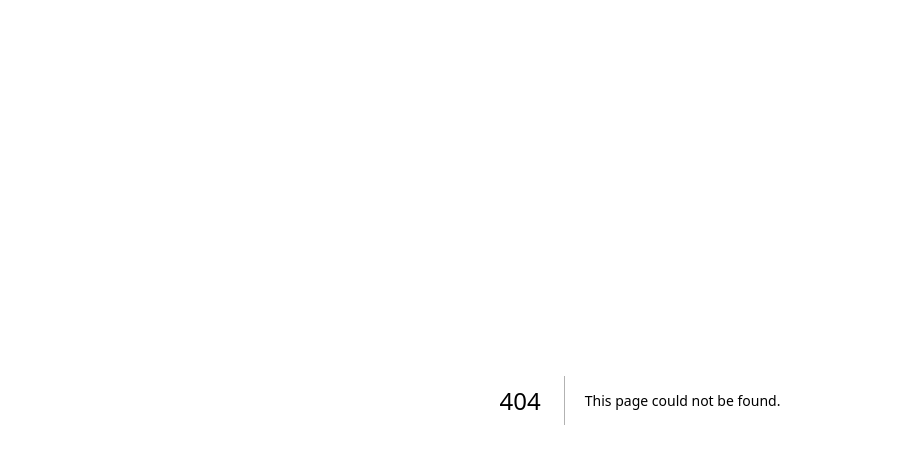
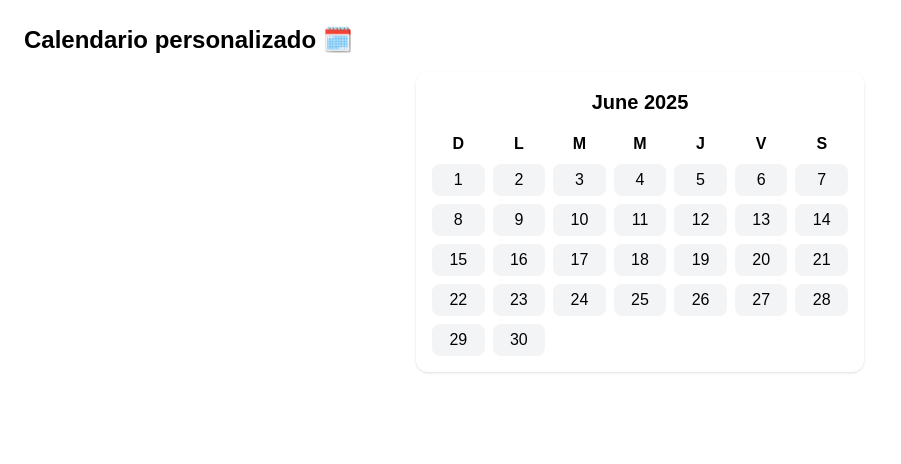
Before and after one commit to koriand-33/Lifesync, a Next.js app: page /calendar in a window 1280 px wide. Before the commit this address had no page. Shown: the top 464 px of the page, without its empty margins (0-901 px from the left). Built offline with nearby package versions, Linux system fonts and the light colour scheme.

Commit message:
Conexión a Google Calendar

```diff
--- /dev/null
+++ b/src/app/calendar/page.jsx
@@ -0,0 +1,12 @@
+'use client';
+
+import MyCalendar from '@/component/calendar/MyCalendar';
+
+export default function CalendarPage() {
+  return (
+    <div className="p-6">
+      <h1 className="text-2xl font-bold mb-4">Calendario personalizado 🗓️</h1>
+      <MyCalendar />
+    </div>
+  );
+}
--- /dev/null
+++ b/src/component/calendar/MyCalendar.jsx
@@ -0,0 +1,48 @@
+import React, { useState } from 'react';
+
+export default function MyCalendar() {
+  const [selectedDate, setSelectedDate] = useState(null);
+
+  const today = new Date();
+  const year = today.getFullYear();
+  const month = today.getMonth();
+  const daysInMonth = new Date(year, month + 1, 0).getDate();
+
+  const handleSelect = (day) => {
+    const date = new Date(year, month, day);
+    setSelectedDate(date);
+  };
+
+  return (
+    <div className="p-4 bg-white rounded-xl shadow max-w-md mx-auto">
+      <h2 className="text-xl font-semibold mb-4 text-center">
+        {today.toLocaleString('default', { month: 'long' })} {year}
+      </h2>
+      <div className="grid grid-cols-7 gap-2 text-center">
+        {['D', 'L', 'M', 'M', 'J', 'V', 'S'].map((d) => (
+          <div key={d} className="font-bold">{d}</div>
+        ))}
+        {[...Array(daysInMonth)].map((_, i) => {
+          const day = i + 1;
+          const isSelected = selectedDate?.getDate() === day;
+          return (
+            <button
+              key={day}
+              onClick={() => handleSelect(day)}
+              className={`py-1 rounded-lg hover:bg-purple-200 ${
+                isSelected ? 'bg-purple-500 text-white' : 'bg-gray-100'
+              }`}
+            >
+              {day}
+            </button>
+          );
+        })}
+      </div>
+      {selectedDate && (
+        <p className="mt-4 text-center text-sm text-gray-600">
+          Seleccionaste: {selectedDate.toLocaleDateString()}
+        </p>
+      )}
+    </div>
+  );
+}
```
Also changed, not shown: 1 other file (tests, documents, lock files or other folders).
